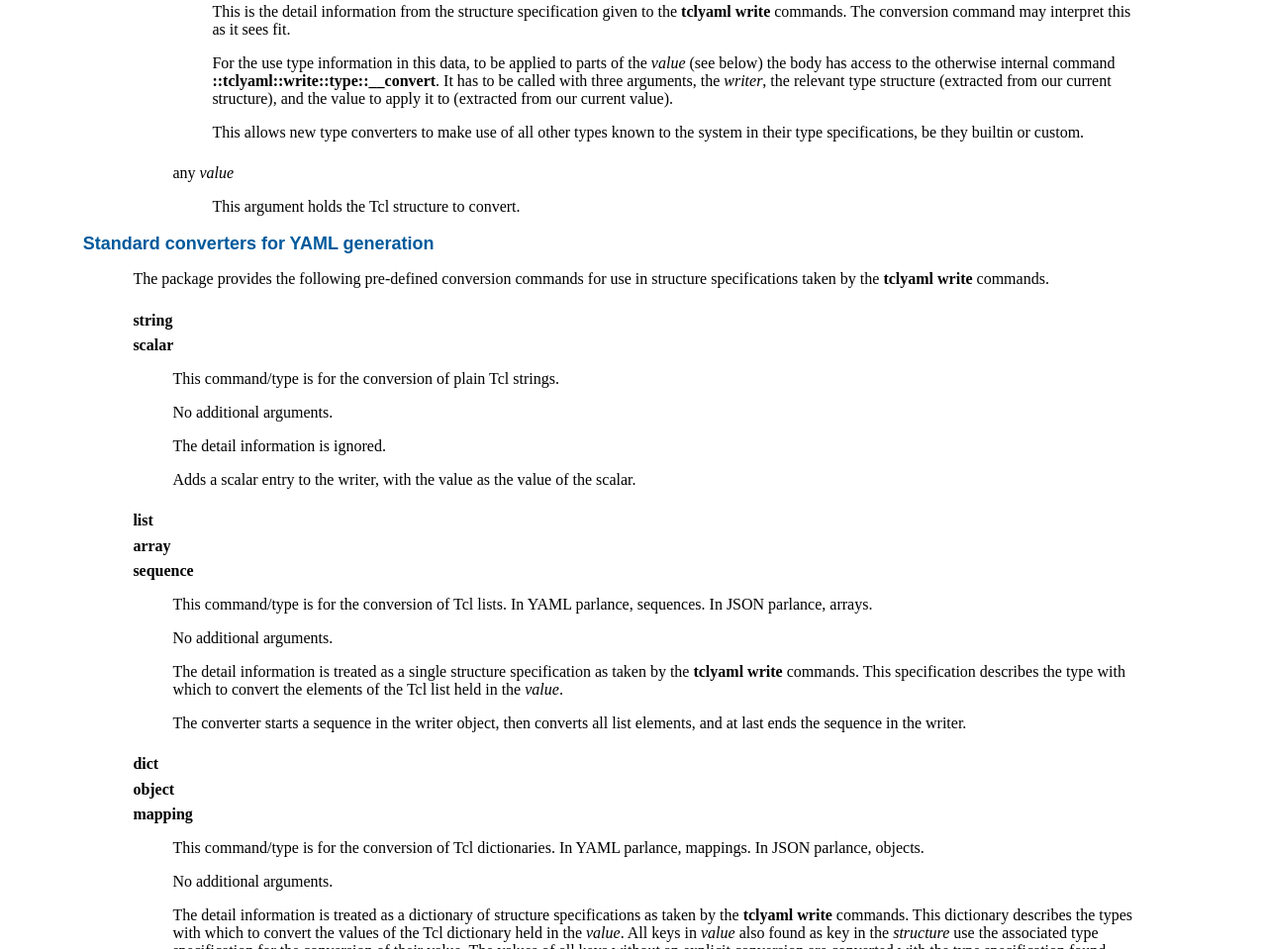
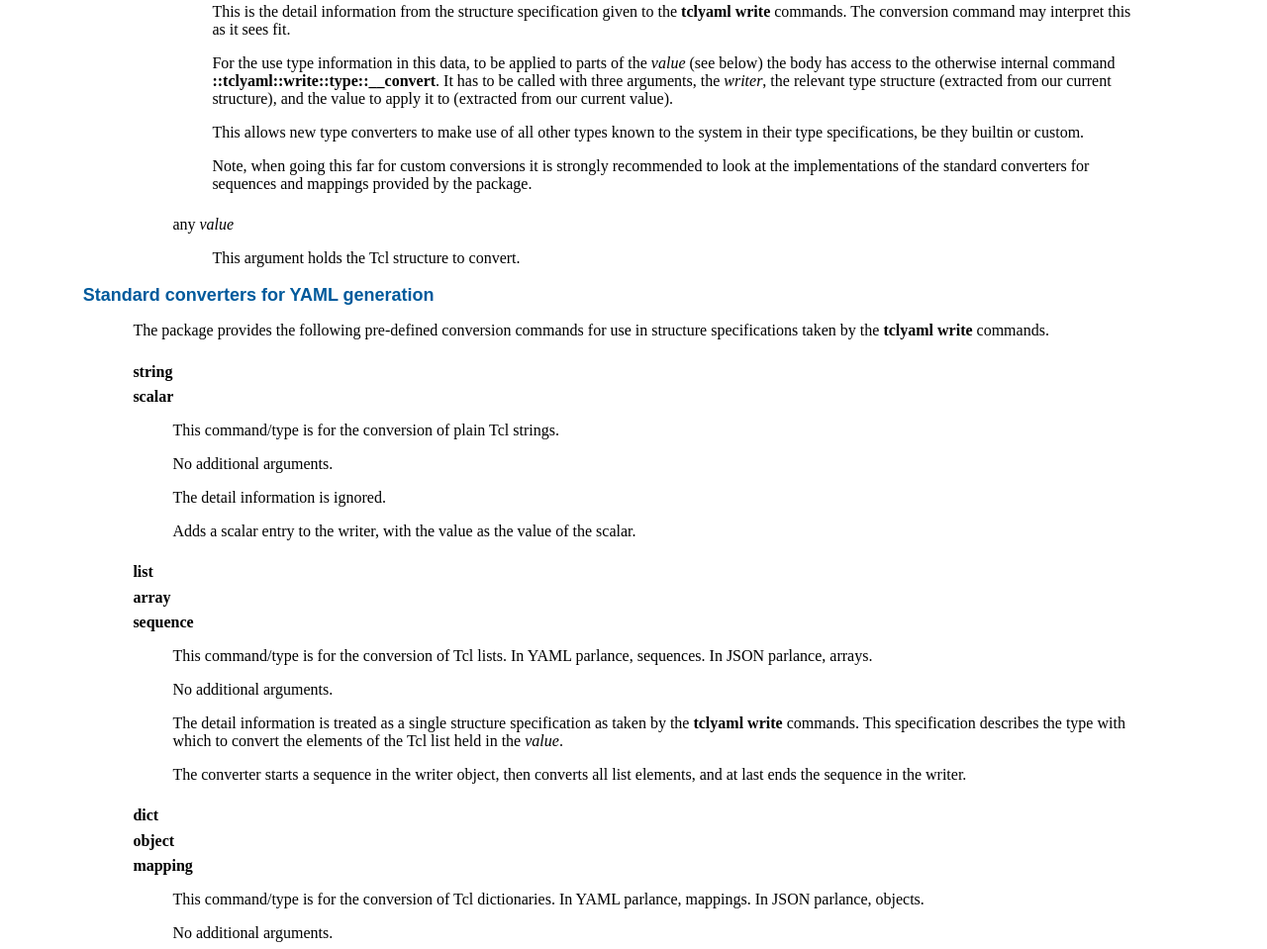
Before and after one commit to andreas-kupries/tclyaml, a plain HTML site: page embedded/www/doc/files/tclyaml.html in a window 1280 px wide. Shown: the part 4796-5755 px from the top of the page at 99% size. Drawn offline with Linux system fonts and the light colour scheme.

Commit message:
Documentation. More notes regarding nesting of type specs. Code (standard converter, mappings). Changed the variable name for the type of values to be less obfuscated regarding its meaning and use.

```diff
--- a/embedded/www/doc/files/tclyaml.html
+++ b/embedded/www/doc/files/tclyaml.html
@@ -342,7 +342,11 @@ relevant type structure (extracted from our current structure),
 and the value to apply it to (extracted from our current value).</p>
 <p>This allows new type converters to make use of all other
 types known to the system in their type specifications, be they
-builtin or custom.</p></dd>
+builtin or custom.</p>
+<p>Note, when going this far for custom conversions it is
+strongly recommended to look at the implementations of the
+standard converters for sequences and mappings provided by the
+package.</p></dd>
 <dt>any <i class="arg">value</i></dt>
 <dd><p>This argument holds the Tcl structure to convert.</p></dd>
 </dl></dd>
```
Also changed, not shown: 3 other files.
